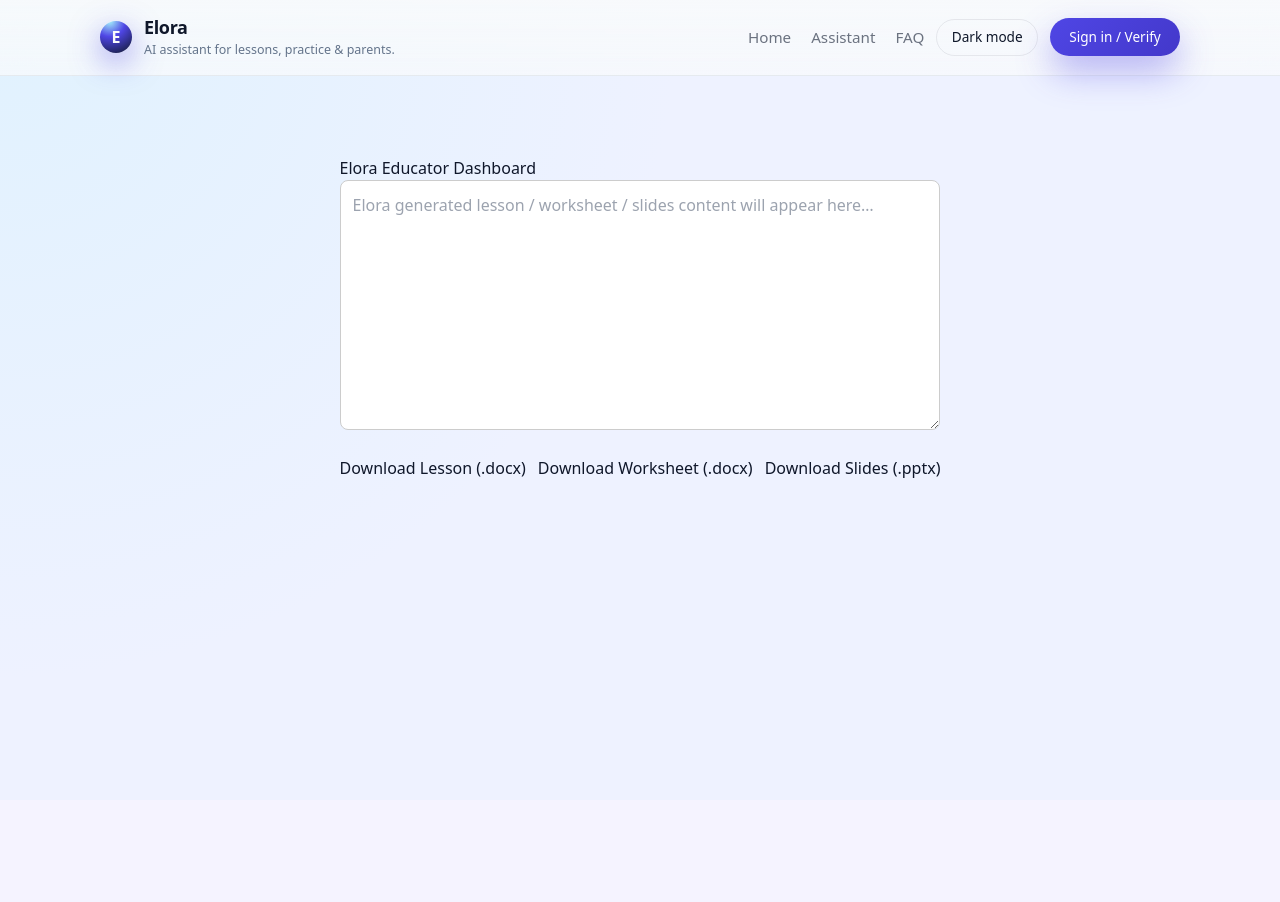
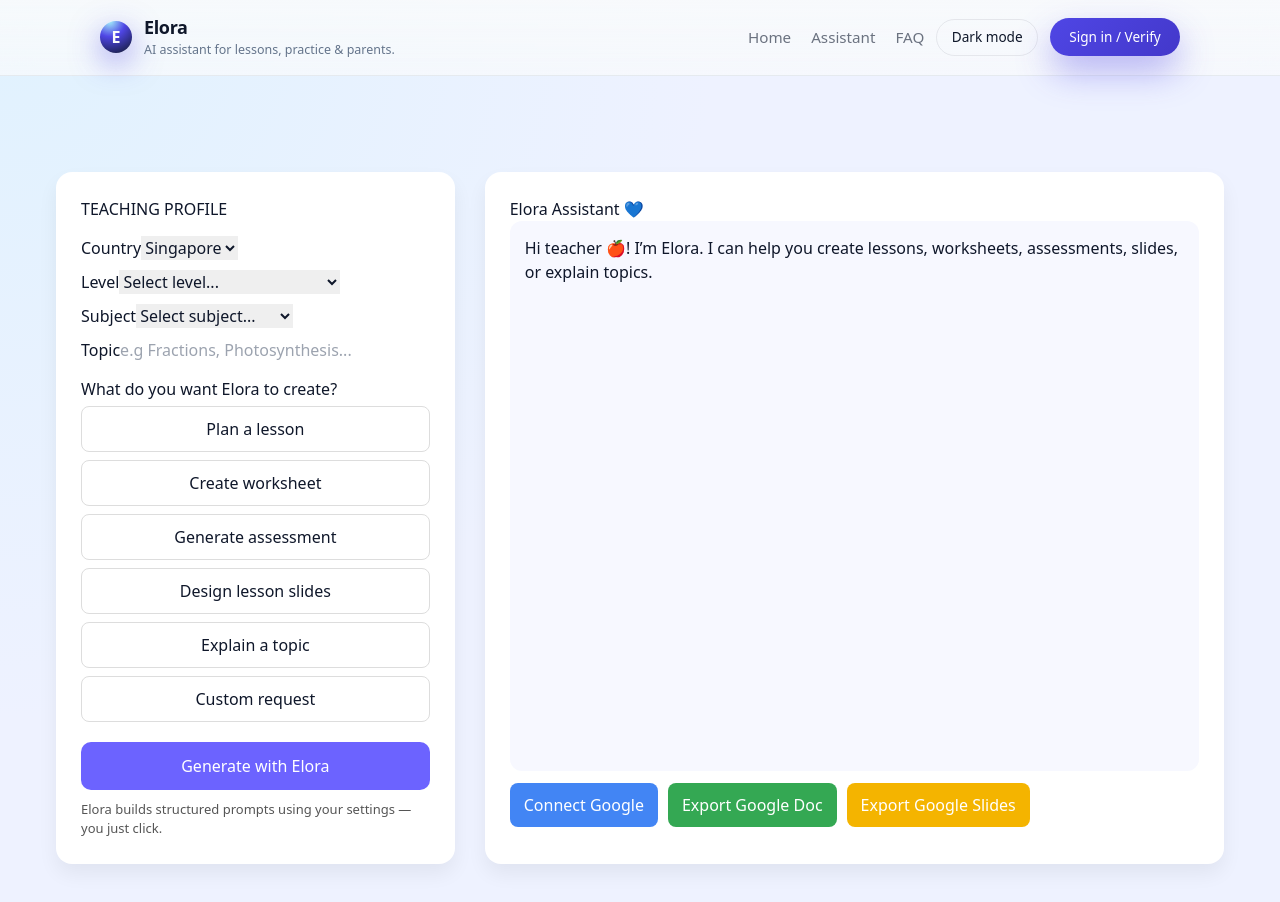
Before and after one commit to tweetharis-netizen/elora-verification-ui, a Next.js app: page /dashboard/educator in a window 1280 px wide. Shown: the top 902 px of the page. Before the commit the page ends 800 px from the top, so only its background shows below. Built offline with nearby package versions, Linux system fonts and the light colour scheme.

Commit message:
Update educator.js

```diff
--- a/pages/dashboard/educator.js
+++ b/pages/dashboard/educator.js
@@ -1,89 +1,257 @@
 import { useState } from "react";
 
 export default function EducatorDashboard() {
+  const [role, setRole] = useState("Educator");
+  const [country, setCountry] = useState("Singapore");
+  const [level, setLevel] = useState("");
+  const [subject, setSubject] = useState("");
+  const [topic, setTopic] = useState("");
+  const [mode, setMode] = useState("");
+  const [message, setMessage] = useState("");
   const [aiText, setAiText] = useState("");
+  const [loading, setLoading] = useState(false);
 
-  async function download(file, body) {
-    const res = await fetch(`/api/${file}`, {
+  async function generateWithElora() {
+    try {
+      setLoading(true);
+      const res = await fetch("/api/assistant", {
         method: "POST",
         headers: { "Content-Type": "application/json" },
-      body: JSON.stringify(body),
+        body: JSON.stringify({
+          role,
+          country,
+          level,
+          subject,
+          topic,
+          mode,
+          message,
+        }),
       });
 
-    const blob = await res.blob();
-    const url = URL.createObjectURL(blob);
-    const a = document.createElement("a");
-    a.href = url;
-    a.download =
-      file === "export-slides"
-        ? "Elora-Slides.pptx"
-        : file === "export-worksheet"
-        ? "Elora-Worksheet.docx"
-        : "Elora-Lesson.docx";
+      const data = await res.json();
+      setAiText(data.reply || "No response generated.");
+    } catch (err) {
+      console.error(err);
+      setAiText("Something went wrong — please try again.");
+    } finally {
+      setLoading(false);
+    }
+  }
 
-    a.click();
+  async function exportDoc() {
+    const res = await fetch("/api/export/doc", {
+      method: "POST",
+      headers: { "Content-Type": "application/json" },
+      body: JSON.stringify({
+        title: "Elora Lesson Plan",
+        content: aiText,
+      }),
+    });
+
+    const data = await res.json();
+    if (data?.url) window.open(data.url, "_blank");
+    else alert("Please connect Google first.");
+  }
+
+  async function exportSlides() {
+    const res = await fetch("/api/export/slides", {
+      method: "POST",
+      headers: { "Content-Type": "application/json" },
+      body: JSON.stringify({
+        title: "Elora Slides",
+        content: aiText,
+      }),
+    });
+
+    const data = await res.json();
+    if (data?.url) window.open(data.url, "_blank");
+    else alert("Please connect Google first.");
+  }
+
+  function connectGoogle() {
+    window.location.href = "/api/google/auth";
   }
 
   return (
-    <div style={{ padding: 24 }}>
-      <h1>Elora Educator Dashboard</h1>
+    <div style={{ padding: "40px", display: "flex", gap: "30px" }}>
+      {/* LEFT PANEL */}
+      <div
+        style={{
+          width: "35%",
+          padding: "25px",
+          borderRadius: "16px",
+          background: "white",
+          boxShadow: "0 10px 20px rgba(0,0,0,0.06)",
+        }}
+      >
+        <h3>TEACHING PROFILE</h3>
 
-      <textarea
-        value={aiText}
-        onChange={(e) => setAiText(e.target.value)}
-        placeholder="Elora generated lesson / worksheet / slides content will appear here…"
+        <div style={{ marginTop: "15px" }}>
+          <label>Country</label>
+          <select
+            value={country}
+            onChange={(e) => setCountry(e.target.value)}
+          >
+            <option>Singapore</option>
+            <option>USA</option>
+            <option>UK</option>
+            <option>Australia</option>
+          </select>
+        </div>
+
+        <div style={{ marginTop: "10px" }}>
+          <label>Level</label>
+          <select value={level} onChange={(e) => setLevel(e.target.value)}>
+            <option value="">Select level...</option>
+            <option>Primary</option>
+            <option>Lower Secondary</option>
+            <option>Upper Secondary / O-Level</option>
+            <option>Junior College</option>
+          </select>
+        </div>
+
+        <div style={{ marginTop: "10px" }}>
+          <label>Subject</label>
+          <select value={subject} onChange={(e) => setSubject(e.target.value)}>
+            <option value="">Select subject...</option>
+            <option>Math</option>
+            <option>Science</option>
+            <option>English</option>
+            <option>History</option>
+            <option>Geography</option>
+            <option>Computer Science</option>
+          </select>
+        </div>
+
+        <div style={{ marginTop: "10px" }}>
+          <label>Topic</label>
+          <input
+            value={topic}
+            onChange={(e) => setTopic(e.target.value)}
+            placeholder="e.g Fractions, Photosynthesis..."
+          />
+        </div>
+
+        <div style={{ marginTop: "15px" }}>
+          <label>What do you want Elora to create?</label>
+
+          <div style={{ display: "grid", gap: "8px", marginTop: "5px" }}>
+            {[
+              "Plan a lesson",
+              "Create worksheet",
+              "Generate assessment",
+              "Design lesson slides",
+              "Explain a topic",
+              "Custom request",
+            ].map((m) => (
+              <button
+                key={m}
+                onClick={() => setMode(m)}
                 style={{
+                  padding: "10px",
+                  borderRadius: "8px",
+                  border: mode === m ? "2px solid #6C63FF" : "1px solid #ddd",
+                  background: mode === m ? "#f2f0ff" : "white",
+                }}
+              >
+                {m}
+              </button>
+            ))}
+          </div>
+        </div>
+
+        <button
+          onClick={generateWithElora}
+          style={{
+            marginTop: "20px",
+            background: "#6C63FF",
+            color: "white",
+            padding: "12px",
             width: "100%",
-          height: 250,
-          padding: 12,
-          borderRadius: 8,
-          border: "1px solid #ccc",
-          marginBottom: 20,
+            borderRadius: "10px",
           }}
-      />
+        >
+          {loading ? "Thinking..." : "Generate with Elora"}
+        </button>
 
-      <div style={{ display: "flex", gap: 12 }}>
+        <p style={{ marginTop: "10px", fontSize: "13px", color: "#555" }}>
+          Elora builds structured prompts using your settings — you just click.
+        </p>
+      </div>
+
+      {/* RIGHT PANEL */}
+      <div
+        style={{
+          width: "65%",
+          background: "white",
+          padding: "25px",
+          borderRadius: "16px",
+          boxShadow: "0 10px 20px rgba(0,0,0,0.06)",
+        }}
+      >
+        <h3>Elora Assistant 💙</h3>
+
+        <div
+          style={{
+            height: "550px",
+            overflowY: "auto",
+            padding: "15px",
+            borderRadius: "12px",
+            background: "#f7f8ff",
+          }}
+        >
+          {aiText ? (
+            <p style={{ whiteSpace: "pre-line" }}>{aiText}</p>
+          ) : (
+            <p>Hi teacher 🍎! I’m Elora. I can help you create lessons, worksheets, assessments, slides, or explain topics.</p>
+          )}
+        </div>
+
+        {/* EXPORT BUTTONS */}
+        <div
+          style={{
+            marginTop: "12px",
+            display: "flex",
+            gap: "10px",
+            alignItems: "center",
+          }}
+        >
           <button
-          onClick={() =>
-            download("export-docx", {
-              title: "Elora Lesson Plan",
-              content: aiText,
-            })
-          }
+            onClick={connectGoogle}
+            style={{
+              padding: "10px 14px",
+              background: "#4285F4",
+              color: "white",
+              borderRadius: "8px",
+            }}
           >
-          Download Lesson (.docx)
+            Connect Google
           </button>
 
           <button
-          onClick={() =>
-            download("export-worksheet", {
-              title: "Elora Worksheet",
-              questions: aiText.split("\n").slice(0, 10),
-            })
-          }
+            onClick={exportDoc}
+            style={{
+              padding: "10px 14px",
+              background: "#34A853",
+              color: "white",
+              borderRadius: "8px",
+            }}
           >
-          Download Worksheet (.docx)
+            Export Google Doc
           </button>
 
           <button
-          onClick={() =>
-            download("export-slides", {
-              title: "Elora Slides",
-              slides: [
-                {
-                  title: "Lesson Overview",
-                  points: aiText.split("\n").slice(0, 5),
-                },
-                {
-                  title: "Key Learning Points",
-                  points: aiText.split("\n").slice(5, 10),
-                },
-              ],
-            })
-          }
+            onClick={exportSlides}
+            style={{
+              padding: "10px 14px",
+              background: "#F4B400",
+              color: "white",
+              borderRadius: "8px",
+            }}
           >
-          Download Slides (.pptx)
+            Export Google Slides
           </button>
+        </div>
       </div>
     </div>
   );
```
Lines whose indentation alone changed are shown as unchanged.
